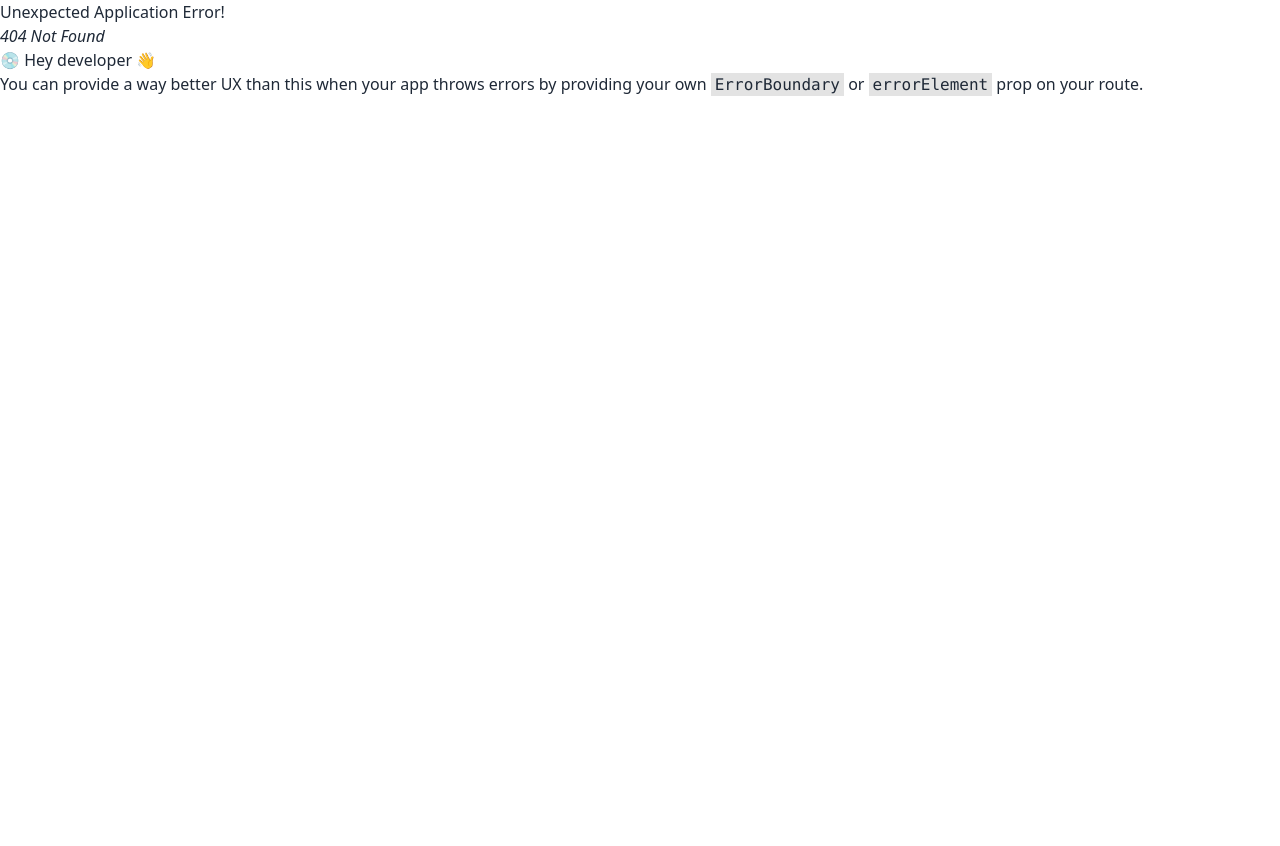
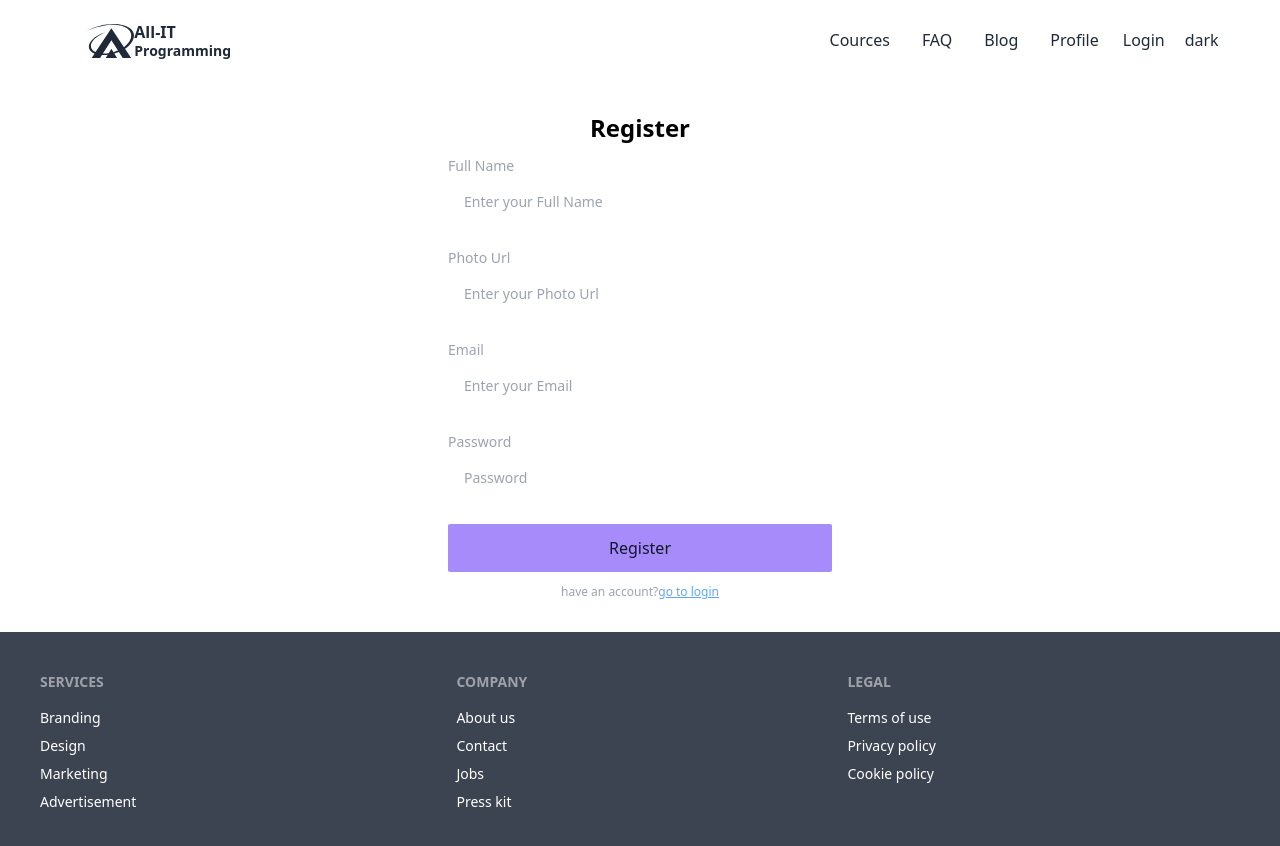
Before and after one commit to mamunur1296/lerning-platform-client, a React (Create React App) app: page /register in a window 1280 px wide. Before the commit this address had no page. Shown: the top 846 px of the page. Before the commit the page ends 800 px from the top, so only its background shows below. Built offline with nearby package versions, Linux system fonts and the light colour scheme.

Commit message:
login ang register page add

```diff
--- a/package.json
+++ b/package.json
@@ -8,6 +8,7 @@
     "@testing-library/react": "^13.4.0",
     "@testing-library/user-event": "^13.5.0",
     "daisyui": "^2.33.0",
+    "firebase": "^9.12.1",
     "react": "^18.2.0",
     "react-dom": "^18.2.0",
     "react-icons": "^4.6.0",
--- /dev/null
+++ b/src/context/AuthProvaider.js
@@ -0,0 +1,11 @@
+import React from "react";
+
+const AuthProvaider = () => {
+  return (
+    <div>
+      <h1>this is auth provaider </h1>
+    </div>
+  );
+};
+
+export default AuthProvaider;
--- /dev/null
+++ b/src/firebase/Firebase.config.js
@@ -0,0 +1,15 @@
+import { initializeApp } from "firebase/app";
+const firebaseConfig = {
+  apiKey: "AIzaSyCsXAwnzbF8pmiodTIAoAmS999noR3E6O8",
+  authDomain: "all-programming-it-4c262.firebaseapp.com",
+  projectId: "all-programming-it-4c262",
+  storageBucket: "all-programming-it-4c262.appspot.com",
+  messagingSenderId: "577381674750",
+  appId: "1:577381674750:web:26cbbc27697acc7d12ffaf",
+};
+
+// Initialize Firebase
+const app = initializeApp(firebaseConfig);
+
+//export app
+export default app;
--- /dev/null
+++ b/src/pages/Cources.js
@@ -0,0 +1,11 @@
+import React from "react";
+
+const Cources = () => {
+  return (
+    <div>
+      <h1>this is corcess page </h1>
+    </div>
+  );
+};
+
+export default Cources;
--- a/src/pages/Login.js
+++ b/src/pages/Login.js
@@ -1,35 +1,44 @@
 import React from "react";
+import { Link } from "react-router-dom";
 
 const Login = () => {
+  const handalLoginFrom = (e) => {
+    e.preventDefault();
+    const form = e.target;
+    const email = form.email.value;
+    const password = form.password.value;
+    console.log(email, password);
+  };
   return (
     <div className="">
       <div className="w-full mx-auto  max-w-md p-8 space-y-3 rounded-xl  text-black">
         <h1 className="text-2xl font-bold text-center">Login</h1>
         <form
+          onSubmit={handalLoginFrom}
           novalidate=""
           action=""
           className="space-y-6 ng-untouched ng-pristine ng-valid"
         >
           <div className="space-y-1 text-sm">
-            <label for="username" className="block text-gray-400">
-              Username
+            <label htmlFor="username" className="block text-gray-400">
+              Email
             </label>
             <input
-              type="text"
-              name="username"
-              id="username"
-              placeholder="Username"
+              required
+              type="email"
+              name="email"
+              placeholder="Enter your Email"
               className="w-full px-4 py-3 rounded-md border-gray-700  text-black focus:border-violet-400"
             />
           </div>
           <div className="space-y-1 text-sm">
-            <label for="password" className="block text-gray-400">
+            <label htmlFor="password" className="block text-gray-400">
               Password
             </label>
             <input
+              required
               type="password"
               name="password"
-              id="password"
               placeholder="Password"
               className="w-full px-4 py-3 rounded-md border-gray-700  text-black focus:border-violet-400"
             />
@@ -39,8 +48,11 @@ const Login = () => {
               </a>
             </div>
           </div>
-          <button className="block w-full p-3 text-center rounded-sm text-gray-900 bg-violet-400">
-            Sign in
+          <button
+            type="submit"
+            className="block w-full p-3 text-center rounded-sm text-gray-900 bg-violet-400"
+          >
+            log in
           </button>
         </form>
         <div className="flex items-center pt-4 space-x-1">
@@ -81,13 +93,9 @@ const Login = () => {
         </div>
         <p className="text-xs text-center sm:px-6 text-gray-400">
           Don't have an account?
-          <a
-            rel="noopener noreferrer"
-            href="#"
-            className="underline text-gray-100"
-          >
-            Sign up
-          </a>
+          <Link to="/register" className="underline text-blue-400">
+            go to Register
+          </Link>
         </p>
       </div>
     </div>
--- /dev/null
+++ b/src/pages/Register.js
@@ -0,0 +1,92 @@
+import React from "react";
+import { Link } from "react-router-dom";
+
+const Register = () => {
+  const handalLoginFrom = (e) => {
+    e.preventDefault();
+    const form = e.target;
+    const name = form.name.value;
+    const photo = form.photo.value;
+    const email = form.email.value;
+    const password = form.password.value;
+    console.log(name, photo, email, password);
+  };
+  return (
+    <div className="">
+      <div className="w-full mx-auto  max-w-md p-8 space-y-3 rounded-xl  text-black">
+        <h1 className="text-2xl font-bold text-center">Register</h1>
+        <form
+          onSubmit={handalLoginFrom}
+          novalidate=""
+          action=""
+          className="space-y-6 ng-untouched ng-pristine ng-valid"
+        >
+          <div className="space-y-1 text-sm">
+            <label htmlFor="username" className="block text-gray-400">
+              Full Name
+            </label>
+            <input
+              type="text"
+              name="name"
+              placeholder="Enter your Full Name"
+              className="w-full px-4 py-3 rounded-md border-gray-700  text-black focus:border-violet-400"
+            />
+          </div>
+          <div className="space-y-1 text-sm">
+            <label htmlFor="username" className="block text-gray-400">
+              Photo Url
+            </label>
+            <input
+              type="text"
+              name="photo"
+              placeholder="Enter your Photo Url"
+              className="w-full px-4 py-3 rounded-md border-gray-700  text-black focus:border-violet-400"
+            />
+          </div>
+          <div className="space-y-1 text-sm">
+            <label htmlFor="username" className="block text-gray-400">
+              Email
+            </label>
+            <input
+              required
+              type="email"
+              name="email"
+              placeholder="Enter your Email"
+              className="w-full px-4 py-3 rounded-md border-gray-700  text-black focus:border-violet-400"
+            />
+          </div>
+          <div className="space-y-1 text-sm">
+            <label htmlFor="password" className="block text-gray-400">
+              Password
+            </label>
+            <input
+              required
+              type="password"
+              name="password"
+              placeholder="Password"
+              className="w-full px-4 py-3 rounded-md border-gray-700  text-black focus:border-violet-400"
+            />
+          </div>
+          <button
+            type="submit"
+            className="block w-full p-3 text-center rounded-sm text-gray-900 bg-violet-400"
+          >
+            Register
+          </button>
+        </form>
+        <p className="text-xs text-center sm:px-6 text-gray-400">
+          have an account?
+          <Link
+            rel="noopener noreferrer"
+            to="/login"
+            className="underline  text-blue-400"
+          >
+            go to login
+          </Link>
+        </p>
+      </div>
+    </div>
+  );
+};
+
+export default Register;
```
Also changed, not shown: src/routers/allRouter.js (+10 -0 lines), 1 other file (tests, documents, lock files or other folders).
